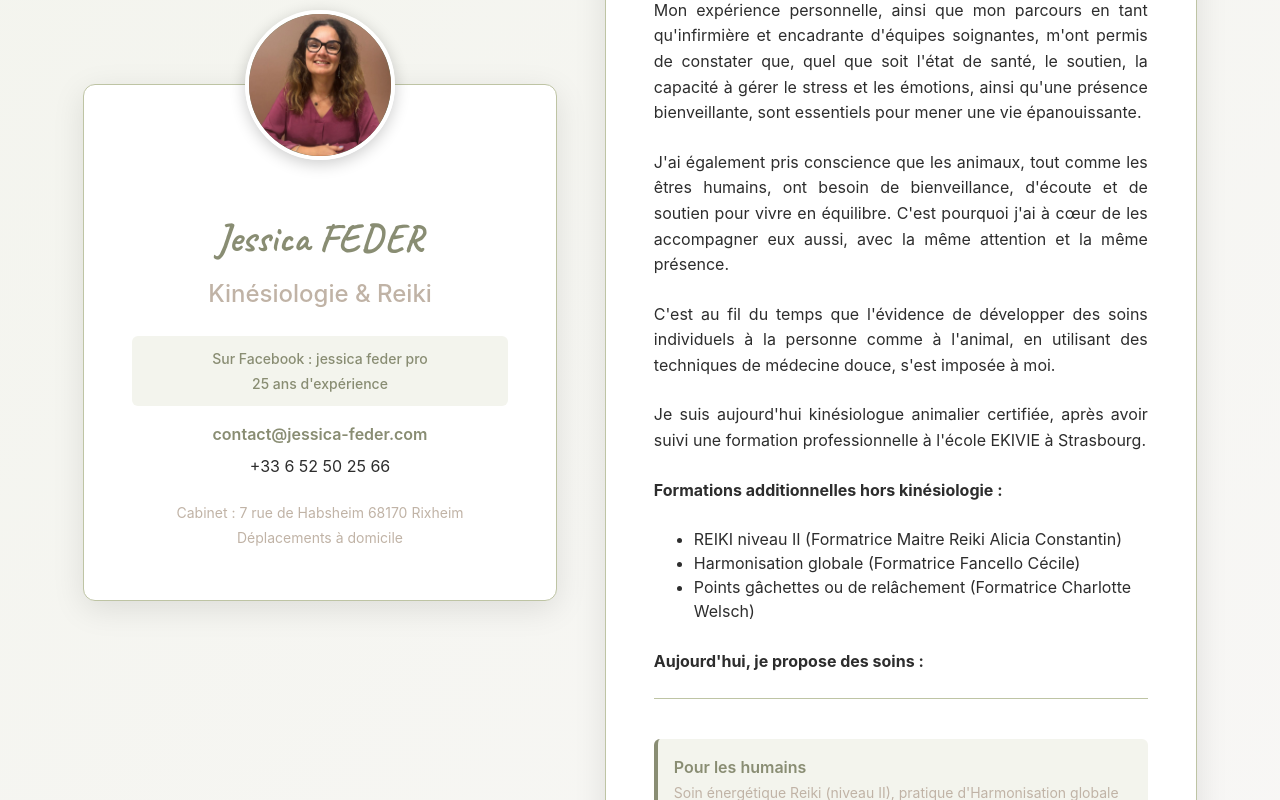
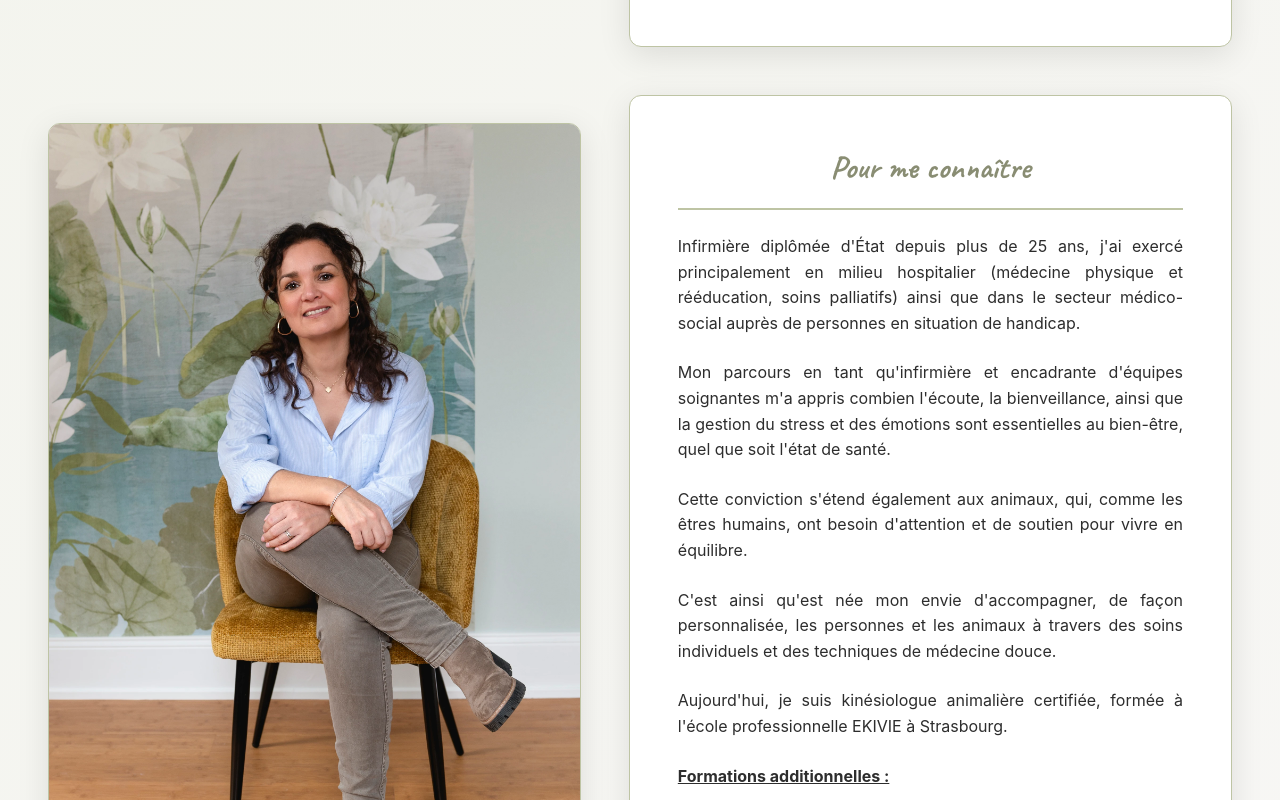
Before and after one commit to argomis/jess-front, a React (Vite) app: page / in a window 1280 px wide. Shown: the part 500-1300 px from the top of the page. Built offline with nearby package versions, Linux system fonts and the light colour scheme.

Commit message:
presentation

```diff
--- a/src/pages/home/Home.scss
+++ b/src/pages/home/Home.scss
@@ -17,62 +17,44 @@
     display: flex;
     gap: var(--spacing-xl);
     align-items: center;
-    justify-content: center;
 
     @media (max-width: 768px) {
       flex-direction: column;
       align-items: stretch;
-      padding-top: 100px; // Marge supérieure pour éviter le crop du médaillon
+    }
+  }
+
+  &__left {
+    flex: 0 0 45%;
+    display: flex;
+    align-items: center;
+    justify-content: center;
+
+    @media (max-width: 768px) {
+      flex: 1;
+      width: 100%;
+    }
+  }
+
+  &__right {
+    flex: 1;
+    display: flex;
+    flex-direction: column;
+    gap: var(--spacing-xl);
+
+    @media (max-width: 768px) {
+      width: 100%;
     }
   }
 }
 
-// Presentation card (left)
+// Presentation card (right top)
 .presentation-card {
   background: var(--surface);
   border-radius: calc(var(--border-radius) * 2);
   box-shadow: 0 8px 32px rgba(0, 0, 0, 0.1);
   border: 1px solid var(--primary-light);
-  position: relative;
-  flex: 0 0 40%; // 80% de la moitié (about-card prend 50%)
-  padding-top: 75px; // Espace pour le médaillon
-  align-self: center;
-
-  @media (max-width: 768px) {
-    flex: 1;
-    width: 100%;
-    max-width: 100%;
-    padding-top: 75px;
-  }
-
-  &__image {
-    position: absolute;
-    top: 0;
-    left: 50%;
-    transform: translateX(-50%) translateY(-50%);
-    z-index: 10;
-  }
-
-  &__photo {
-    width: 150px;
-    height: 150px;
-    border-radius: 50%;
-    overflow: hidden;
-    border: 4px solid var(--surface);
-    box-shadow: 0 4px 16px rgba(0, 0, 0, 0.2);
-    background: linear-gradient(135deg, var(--primary) 0%, var(--primary-dark) 100%);
-
-    img {
-      width: 100%;
-      height: 100%;
-      object-fit: cover;
-      transition: transform 0.3s ease;
-
-      &:hover {
-        transform: scale(1.1);
-      }
-    }
-  }
+  width: 100%;
 
   &__content {
     padding: var(--spacing-xl);
@@ -132,19 +114,14 @@
   }
 }
 
-// About card (right)
+// About card (right bottom)
 .about-card {
   background: var(--surface);
   border-radius: calc(var(--border-radius) * 2);
   padding: var(--spacing-xl);
   box-shadow: 0 8px 32px rgba(0, 0, 0, 0.1);
   border: 1px solid var(--primary-light);
-  flex: 1;
-  max-width: 50%;
-
-  @media (max-width: 768px) {
-    max-width: 100%;
-  }
+  width: 100%;
 
   &__title {
     font-size: 2rem;
@@ -302,6 +279,28 @@
         margin: var(--spacing-sm) 0;
         color: var(--on-surface);
       }
+    }
+  }
+}
+
+// Image de présentation (left)
+.presentation-image-card {
+  background: var(--surface);
+  border-radius: calc(var(--border-radius) * 2);
+  box-shadow: 0 8px 32px rgba(0, 0, 0, 0.1);
+  border: 1px solid var(--primary-light);
+  overflow: hidden;
+  width: 100%;
+
+  img {
+    width: 100%;
+    height: 100%;
+    object-fit: cover;
+    transition: transform 0.3s ease;
+    display: block;
+
+    &:hover {
+      transform: scale(1.05);
     }
   }
 }
--- a/src/pages/home/Home.tsx
+++ b/src/pages/home/Home.tsx
@@ -1,24 +1,10 @@
 import { useState } from 'react'
 import { ImageViewer, Tarifs } from '../../components'
 import { MapRixheim } from '../../components/MapRixheim'
-import { contactService } from '../../services'
-import type { ContactFormData } from '../../types/api'
 import './Home.scss'
 
 export const Home = () => {
   const [viewerImage, setViewerImage] = useState<{src: string, title: string, extraContent?: React.ReactNode} | null>(null)
-  const [contactForm, setContactForm] = useState<ContactFormData>({
-    firstName: '',
-    lastName: '',
-    email: '',
-    phone: '',
-    message: ''
-  })
-  const [isSubmitting, setIsSubmitting] = useState(false)
-  const [submitStatus, setSubmitStatus] = useState<{
-    type: 'success' | 'error' | null
-    message: string
-  }>({ type: null, message: '' })
 
   const openImageViewer = (imageSrc: string, title: string, extraContent?: React.ReactNode) => {
     console.log('Opening image viewer with:', imageSrc, title)
@@ -29,66 +15,27 @@ export const Home = () => {
     setViewerImage(null)
   }
 
-  const handleInputChange = (e: React.ChangeEvent<HTMLInputElement | HTMLTextAreaElement>) => {
-    const { name, value } = e.target
-    setContactForm(prev => ({
-      ...prev,
-      [name]: value
-    }))
-  }
-
-  const resetForm = () => {
-    setContactForm({
-      firstName: '',
-      lastName: '',
-      email: '',
-      phone: '',
-      message: ''
-    })
-  }
-
-  const handleContactSubmit = async (e: React.FormEvent) => {
-    e.preventDefault()
-    setIsSubmitting(true)
-    setSubmitStatus({ type: null, message: '' })
-
-    try {
-      await contactService.submitContact(contactForm)
-      setSubmitStatus({
-        type: 'success',
-        message: 'Votre message a été envoyé avec succès ! Je vous recontacterai bientôt.'
-      })
-      resetForm()
-    } catch (error) {
-      setSubmitStatus({
-        type: 'error',
-        message: error instanceof Error ? error.message : 'Une erreur est survenue lors de l\'envoi de votre message.'
-      })
-    } finally {
-      setIsSubmitting(false)
-    }
-  }
-
   return (
     <div className='home'>
       <section className='main'>
         <div className='main__container'>
-          <div className='presentation-card'>
-            <div className='presentation-card__image'>
-              <div className='presentation-card__photo'>
+          <div className='main__left'>
+            <div className='presentation-image-card'>
               <img
-                  src='/jessica.jpg'
-                  alt='Portrait professionnel de Jessica FEDER'
-                  onClick={() => openImageViewer('/jessica.jpg', 'Jessica FEDER')}
+                src='/presentation.webp'
+                alt='Présentation Jessica FEDER'
+                onClick={() => openImageViewer('/presentation.webp', 'Présentation')}
                 style={{ cursor: 'pointer' }}
               />
             </div>
           </div>
+
+          <div className='main__right'>
+            <div className='presentation-card'>
               <div className='presentation-card__content'>
                 <h1 className='presentation-card__title'>Jessica FEDER</h1>
                 <p className='presentation-card__subtitle'>Kinésiologie & Reiki</p>
                 <div className='presentation-card__social'>
-                <p>Sur Facebook : jessica feder pro</p>
                   <p>25 ans d'expérience</p>
                 </div>
                 <div className='presentation-card__contact'>
@@ -106,37 +53,37 @@ export const Home = () => {
             <h2 className='about-card__title'>Pour me connaître</h2>
             <div className='about-card__content'>
               <p>
-                Je suis infirmière diplômée d'état depuis plus de 25 ans. J'ai principalement travaillé en milieu hospitalier dans des services de médecine physique et rééducation mais également dans un service de soins palliatifs. J'ai aussi travaillé dans le secteur médico-social auprès de personnes en situation de handicap. J'ai délivré des soins techniques et relationnels tout en ayant à cœur de toujours personnaliser mon approche : chacun étant unique.
+                Infirmière diplômée d'État depuis plus de 25 ans, j'ai exercé principalement en milieu hospitalier (médecine physique et rééducation, soins palliatifs) ainsi que dans le secteur médico-social auprès de personnes en situation de handicap.
               </p>
               <p>
-                Mon expérience personnelle, ainsi que mon parcours en tant qu'infirmière et encadrante d'équipes soignantes, m'ont permis de constater que, quel que soit l'état de santé, le soutien, la capacité à gérer le stress et les émotions, ainsi qu'une présence bienveillante, sont essentiels pour mener une vie épanouissante.
+                Mon parcours en tant qu'infirmière et encadrante d'équipes soignantes m'a appris combien l'écoute, la bienveillance, ainsi que la gestion du stress et des émotions sont essentielles au bien-être, quel que soit l'état de santé.
               </p>
               <p>
-                J'ai également pris conscience que les animaux, tout comme les êtres humains, ont besoin de bienveillance, d'écoute et de soutien pour vivre en équilibre. C'est pourquoi j'ai à cœur de les accompagner eux aussi, avec la même attention et la même présence.
+                Cette conviction s'étend également aux animaux, qui, comme les êtres humains, ont besoin d'attention et de soutien pour vivre en équilibre.
               </p>
               <p>
-                C'est au fil du temps que l'évidence de développer des soins individuels à la personne comme à l'animal, en utilisant des techniques de médecine douce, s'est imposée à moi.
+                C'est ainsi qu'est née mon envie d'accompagner, de façon personnalisée, les personnes et les animaux à travers des soins individuels et des techniques de médecine douce.
               </p>
               <p>
-                Je suis aujourd'hui kinésiologue animalier certifiée, après avoir suivi une formation professionnelle à l'école EKIVIE à Strasbourg.
+                Aujourd'hui, je suis kinésiologue animalière certifiée, formée à l'école professionnelle EKIVIE à Strasbourg.
               </p>
               <p>
-                <strong>Formations additionnelles hors kinésiologie :</strong>
+                <strong><u>Formations additionnelles :</u></strong>
               </p>
               <ul>
-                <li>REIKI niveau II (Formatrice Maitre Reiki Alicia Constantin)</li>
-                <li>Harmonisation globale (Formatrice Fancello Cécile)</li>
-                <li>Points gâchettes ou de relâchement (Formatrice Charlotte Welsch)</li>
+                <li><strong>REIKI</strong> niveau II (Formatrice Maître Reiki Alicia Constantin)</li>
+                <li><strong>Harmonisation globale</strong> (Formatrice Fancello Cécile)</li>
+                <li><strong>Points gâchettes ou de relâchement</strong> (Formatrice Charlotte Welsch)</li>
               </ul>
               <p>
                 <br />
-                <strong>Aujourd'hui, je propose des soins :</strong>
+                Aujourd'hui, <strong>je propose des soins</strong> :
               </p>
               <div className='about-card__services'>
                 <div className='about-card__skills'>
                   <div className='skill'>
                     <h4>Pour les humains</h4>
-                    <p>Soin énergétique Reiki (niveau II), pratique d'Harmonisation globale</p>
+                    <p>Soin énergétique Reiki, pratique d'Harmonisation globale</p>
                   </div>
                   <div className='skill'>
                     <h4>Pour les animaux</h4>
@@ -145,8 +92,12 @@ export const Home = () => {
                 </div>
               </div>
               <p>
-                <em>Ces pratiques sont des compléments d'accompagnement et ne remplacent en aucun cas l'avis médical ou vétérinaire.</em>
+                Ces soins sont développés plus en détail dans les pages suivantes.
               </p>
+              <p>
+                Ces pratiques sont des compléments d'accompagnement et ne remplacent en aucun cas l'avis médical ou vétérinaire.
+              </p>
+            </div>
           </div>
           </div>
         </div>
@@ -171,9 +122,9 @@ export const Home = () => {
             <div className='location'>
               <div className='location__image'>
                 <img
-                  src='/jessica.jpg'
+                  src='/cabinet.webp'
                   alt='Cabinet Jessica FEDER Rixheim'
-                  onClick={() => openImageViewer('/jessica.jpg', 'Au cabinet')}
+                  onClick={() => openImageViewer('/cabinet.webp', 'Au cabinet')}
                   style={{ cursor: 'pointer' }}
                 />
               </div>
@@ -225,79 +176,6 @@ export const Home = () => {
         </div>
       </section>
 
-      <section className='contact'>
-        <div className='contact__container'>
-          <h2 className='contact__title'>Me contacter</h2>
-
-          {submitStatus.type && (
-            <div className={`contact__status contact__status--${submitStatus.type}`}>
-              {submitStatus.message}
-            </div>
-          )}
-
-          <form className='contact__form' onSubmit={handleContactSubmit}>
-            <div className='form__row'>
-              <div className='form__group'>
-                <input
-                  type='text'
-                  name='firstName'
-                  placeholder='Prénom'
-                  value={contactForm.firstName}
-                  onChange={handleInputChange}
-                  required
-                />
-              </div>
-              <div className='form__group'>
-                <input
-                  type='text'
-                  name='lastName'
-                  placeholder='Nom'
-                  value={contactForm.lastName}
-                  onChange={handleInputChange}
-                  required
-                />
-              </div>
-            </div>
-            <div className='form__group'>
-              <input
-                type='email'
-                name='email'
-                placeholder='Votre email'
-                value={contactForm.email}
-                onChange={handleInputChange}
-                required
-              />
-            </div>
-            <div className='form__group'>
-              <input
-                type='tel'
-                name='phone'
-                placeholder='Téléphone (optionnel)'
-                value={contactForm.phone}
-                onChange={handleInputChange}
-              />
-            </div>
-            <div className='form__group'>
-              <textarea
-                name='message'
-                placeholder='Votre message'
-                rows={5}
-                value={contactForm.message}
-                onChange={handleInputChange}
-                required
-              ></textarea>
-            </div>
-            <button
-              type='submit'
-              className='btn btn-primary'
-              disabled={isSubmitting}
-            >
-              {isSubmitting ? 'Envoi en cours...' : 'Envoyer'}
-            </button>
-          </form>
-        </div>
-      </section>
-
       {viewerImage && (
         <ImageViewer
           imageSrc={viewerImage.src}
```
Also changed, not shown: public/cabinet.webp (added), public/presentation.webp (added). Lines whose indentation alone changed are shown as unchanged.
